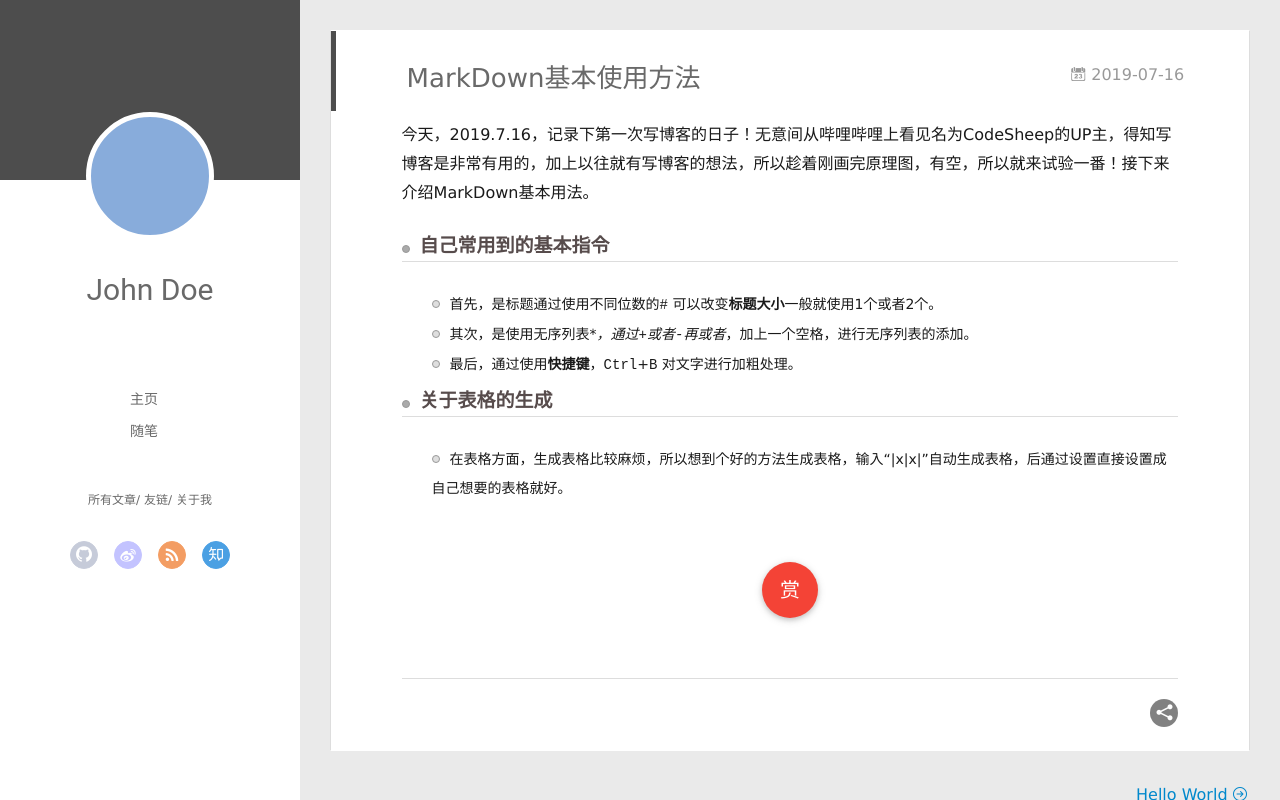
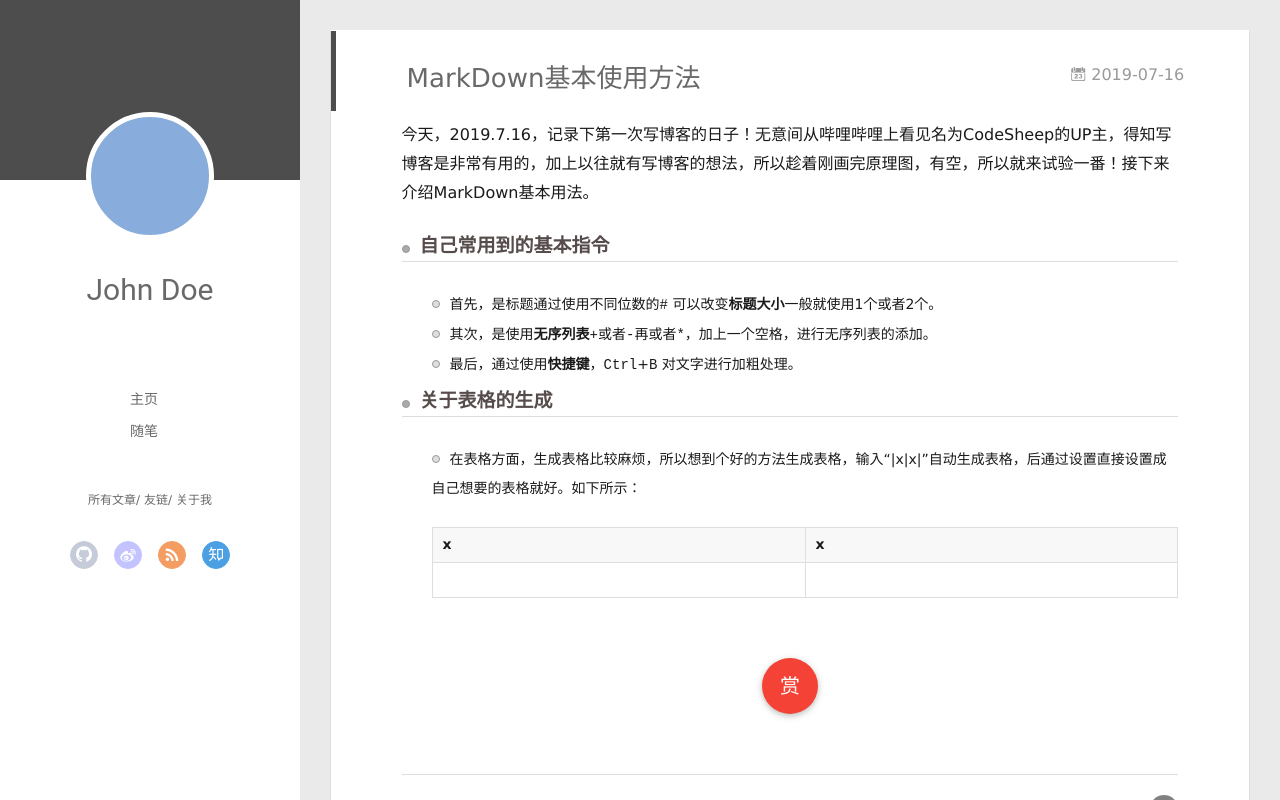
Before and after one commit to xiaojietaotao/xiaojietaotao.github.io, a plain HTML site: page 2019/07/16/MarkDown基本使用方法/index.html in a window 1280 px wide. Drawn offline with Linux system fonts and the light colour scheme; no server answers.

Commit message:
Site updated: 2019-07-16 22:19:36

```diff
--- a/2019/07/16/MarkDown基本使用方法/index.html
+++ b/2019/07/16/MarkDown基本使用方法/index.html
@@ -8,17 +8,17 @@
   <link rel="dns-prefetch" href="http://yoursite.com">
   <title>MarkDown基本使用方法 | Hexo</title>
   <meta name="viewport" content="width=device-width, initial-scale=1, maximum-scale=1">
-  <meta name="description" content="今天，2019.7.16，记录下第一次写博客的日子！无意间从哔哩哔哩上看见名为CodeSheep的UP主，得知写博客是非常有用的，加上以往就有写博客的想法，所以趁着刚画完原理图，有空，所以就来试验一番！接下来介绍MarkDown基本用法。    自己常用到的基本指令 首先，是标题通过使用不同位数的# 可以改变标题大小一般就使用1个或者2个。 其次，是使用无序列表*，通过+或者-再或者，加上一个">
+  <meta name="description" content="今天，2019.7.16，记录下第一次写博客的日子！无意间从哔哩哔哩上看见名为CodeSheep的UP主，得知写博客是非常有用的，加上以往就有写博客的想法，所以趁着刚画完原理图，有空，所以就来试验一番！接下来介绍MarkDown基本用法。    自己常用到的基本指令 首先，是标题通过使用不同位数的# 可以改变标题大小一般就使用1个或者2个。 其次，是使用无序列表+或者-再或者*，加上一个空格，">
 <meta property="og:type" content="article">
 <meta property="og:title" content="MarkDown基本使用方法">
 <meta property="og:url" content="http://yoursite.com/2019/07/16/MarkDown基本使用方法/index.html">
 <meta property="og:site_name" content="Hexo">
-<meta property="og:description" content="今天，2019.7.16，记录下第一次写博客的日子！无意间从哔哩哔哩上看见名为CodeSheep的UP主，得知写博客是非常有用的，加上以往就有写博客的想法，所以趁着刚画完原理图，有空，所以就来试验一番！接下来介绍MarkDown基本用法。    自己常用到的基本指令 首先，是标题通过使用不同位数的# 可以改变标题大小一般就使用1个或者2个。 其次，是使用无序列表*，通过+或者-再或者，加上一个">
+<meta property="og:description" content="今天，2019.7.16，记录下第一次写博客的日子！无意间从哔哩哔哩上看见名为CodeSheep的UP主，得知写博客是非常有用的，加上以往就有写博客的想法，所以趁着刚画完原理图，有空，所以就来试验一番！接下来介绍MarkDown基本用法。    自己常用到的基本指令 首先，是标题通过使用不同位数的# 可以改变标题大小一般就使用1个或者2个。 其次，是使用无序列表+或者-再或者*，加上一个空格，">
 <meta property="og:locale" content="default">
-<meta property="og:updated_time" content="2019-07-16T14:14:14.686Z">
+<meta property="og:updated_time" content="2019-07-16T14:19:18.036Z">
 <meta name="twitter:card" content="summary">
 <meta name="twitter:title" content="MarkDown基本使用方法">
-<meta name="twitter:description" content="今天，2019.7.16，记录下第一次写博客的日子！无意间从哔哩哔哩上看见名为CodeSheep的UP主，得知写博客是非常有用的，加上以往就有写博客的想法，所以趁着刚画完原理图，有空，所以就来试验一番！接下来介绍MarkDown基本用法。    自己常用到的基本指令 首先，是标题通过使用不同位数的# 可以改变标题大小一般就使用1个或者2个。 其次，是使用无序列表*，通过+或者-再或者，加上一个">
+<meta name="twitter:description" content="今天，2019.7.16，记录下第一次写博客的日子！无意间从哔哩哔哩上看见名为CodeSheep的UP主，得知写博客是非常有用的，加上以往就有写博客的想法，所以趁着刚画完原理图，有空，所以就来试验一番！接下来介绍MarkDown基本用法。    自己常用到的基本指令 首先，是标题通过使用不同位数的# 可以改变标题大小一般就使用1个或者2个。 其次，是使用无序列表+或者-再或者*，加上一个空格，">
 
     <link rel="alternative" href="/atom.xml" title="Hexo" type="application/atom+xml">
 
@@ -178,12 +178,25 @@
 <ul>
 <li><h3 id="自己常用到的基本指令"><a href="#自己常用到的基本指令" class="headerlink" title="自己常用到的基本指令"></a>自己常用到的基本指令</h3><ul>
 <li>首先，是标题通过使用不同位数的<kbd>#</kbd> 可以改变<strong>标题大小</strong>一般就使用1个或者2个。</li>
-<li>其次，是使用无序列表<em>*，通过<kbd>+</kbd>或者<kbd>-</kbd>再或者<kbd></kbd></em>，加上一个空格，进行无序列表的添加。</li>
+<li>其次，是使用<strong>无序列表</strong><kbd>+</kbd>或者<kbd>-</kbd>再或者<kbd>*</kbd>，加上一个空格，进行无序列表的添加。</li>
 <li>最后，通过使用<strong>快捷键</strong>，<kbd>Ctrl</kbd>+<kbd>B</kbd> 对文字进行加粗处理。</li>
 </ul>
 </li>
 <li><h3 id="关于表格的生成"><a href="#关于表格的生成" class="headerlink" title="关于表格的生成"></a>关于表格的生成</h3><ul>
-<li>在表格方面，生成表格比较麻烦，所以想到个好的方法生成表格，输入“|x|x|”自动生成表格，后通过设置直接设置成自己想要的表格就好。</li>
+<li><p>在表格方面，生成表格比较麻烦，所以想到个好的方法生成表格，输入“|x|x|”自动生成表格，后通过设置直接设置成自己想要的表格就好。如下所示：</p>
+<table>
+<thead>
+<tr>
+<th>x</th>
+<th>x</th>
+</tr>
+</thead>
+<tbody><tr>
+<td></td>
+<td></td>
+</tr>
+</tbody></table>
+</li>
 </ul>
 </li>
 </ul>
```
Also changed, not shown: index.html (+15 -2 lines).
